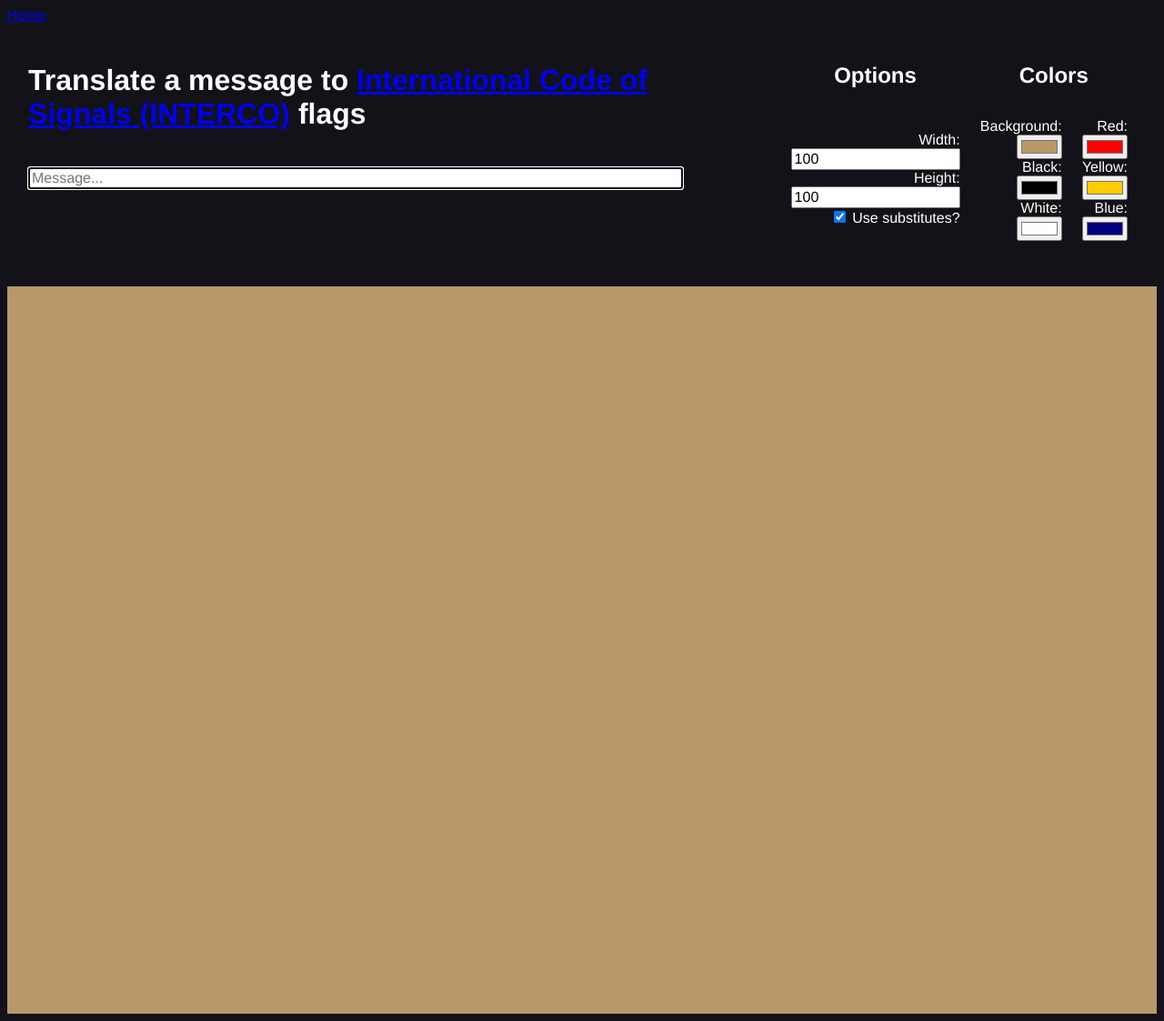
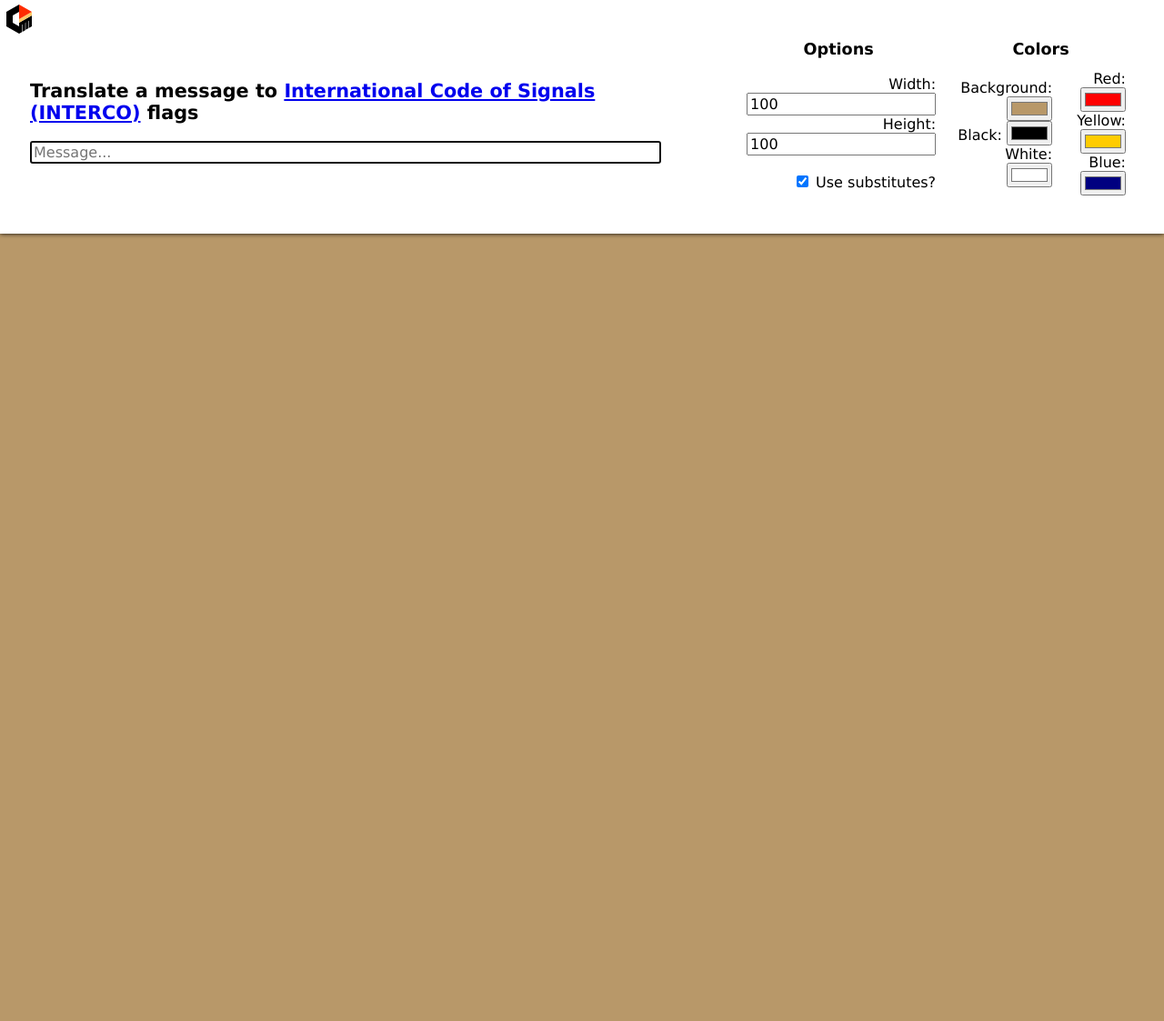
Before and after one commit to idculver27/idculver.net, a PHP site: page /interco.html in a window 1280 px wide. Shown: the whole page at 91% size. After the commit the page ends 261 px from the top, so only its background shows below. Run offline with PHP 8.4, Linux system fonts and the light colour scheme.

Commit message:
interco style changes

```diff
--- a/interco.html
+++ b/interco.html
@@ -10,7 +10,10 @@
 	<script src="src/interco.js" type="module"></script>
 </head>
 <body>
-	<a href="https://idculver.net">Home</a>
+	<header>
+		<a href="https://idculver.net">
+			<img src="images/icon_circle.svg" alt="Home">
+		</a>
 		<table class="flagtoptable">
 			<tr>
 				<td class="flagtitletd" rowspan="2">
@@ -18,7 +21,7 @@
 					<br>
 					<input id="msgInput" class="flaginput" type="text" size="80" autocomplete="off" placeholder="Message..." tabindex="0">
 				</td>
-			<td class="flagpadcol" rowspan="2"></td>
+				<td id="padCol" rowspan="2"></td>
 				<td class="flagoptionsheadertd">
 					<h2>Options</h2>
 				</td>
@@ -33,6 +36,7 @@
 					<br>
 					<label>Height:</label>
 					<input id="hInput" class="flaginput" type="number" size="5" autocomplete="off" tabindex="0" value="100">
+					<br>
 					<br>
 					<input id="subInput" class="flaginput" type="checkbox" autocomplete="off" tabindex="0" checked>
 					<label>Use substitutes?</label>
@@ -59,7 +63,7 @@
 				</td>
 			</tr>
 		</table>
-	<br>
+	</header>
 	<div id="flagdiv" class="flagdiv">
 		<table id="flagsField" class="flagsfield"></table>
 	</div>
--- a/src/interco.js
+++ b/src/interco.js
@@ -27,7 +27,7 @@ function getAndSetSettings() {
 	flagMaker.w = Math.min(Math.max(wInput.value, 20), 2000);
 	flagMaker.h = Math.min(Math.max(hInput.value, 20), 2000);
 	useSubs = subInput.checked;
-	flagdiv.style.backgroundColor = bgInput.value;
+	Array.from(document.getElementsByTagName("body"))[0].style.backgroundColor = bgInput.value;
 	flagMaker.black = blackInput.value;
 	flagMaker.white = whiteInput.value;
 	flagMaker.red = redInput.value;
--- a/styles/interco.css
+++ b/styles/interco.css
@@ -1,16 +1,34 @@
 body {
-	background-color: #121218;
+	background-color: #b89869;
 	color: white;
-	font-family: "Helvetica", sans-serif;
+	font-family: Verdana, Tahoma, sans-serif;
+	margin: 0px;
+}
+h1 {
+	font-size: 130%;
+	margin: 0px;
+}
+h2 {
+	font-size: 110%;
+	margin: 0px;
+}
+header {
+	background-color: black;
+	box-shadow: 0px 0px 5px black;
+	position: sticky;
+	top: 0px;
+}
+img {
+	margin-left: 5px;
+	margin-top: 5px;
+	width: 32px;
 }
 .flagdiv {
-	background-color: #b89869;
-	height: 100vh;
-	overflow: auto;
+	overflow-x: scroll;
 	width: 100%;
 }
 .flaginput {
-	font-family: "Helvetica";
+	font-family: Verdana, Tahoma, sans-serif;
 	font-size: 100%;
 }
 .flagoptionsheadertd {
@@ -20,18 +38,24 @@ body {
 	padding: 10px;
 	text-align: right;
 }
-.flagpadcol {
-	width: 100px;
-}
 .flagsfield {
 	padding: 20px;
 }
 .flagtd {
 	padding: 10px;
 }
-.flagtitletd {
-	vertical-align: top;
+.flagtoptable {
+	padding: 30px;
+	padding-top: 0px;
 }
-.flagtoptable {
-	padding: 20px;
+#padCol {
+	width: 60px;
 }
+@media (prefers-color-scheme: light) {
+	body {
+		color: black;
+	}
+	header {
+		background-color: white;
+	}
+}
```
Also changed, not shown: images/favicon.ico, images/icon.svg (renamed from images/favicon.svg), images/icon_circle.svg (added). Lines whose indentation alone changed are shown as unchanged.
